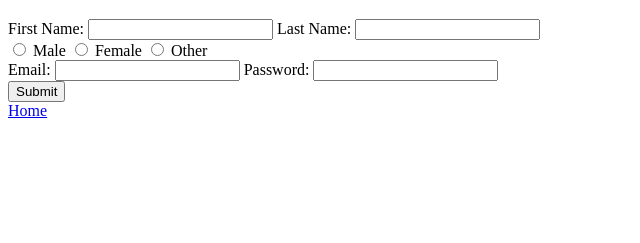
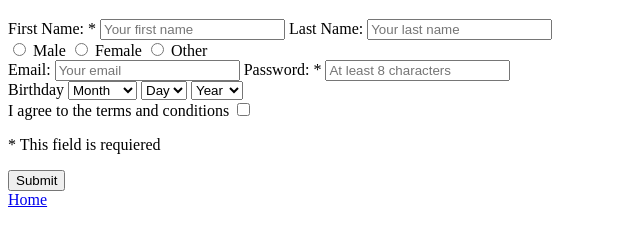
Before and after one commit to IvanRojas13/ejemplos-tecweb-html, a plain HTML site: page registroHTML.html in a window 1280 px wide. Shown: the part 61-304 px from the top of the page, without its empty margins (0-640 px from the left). Drawn offline with Linux system fonts and the light colour scheme.

Commit message:
Lista select, checkbox

```diff
--- a/registroHTML.html
+++ b/registroHTML.html
@@ -7,11 +7,11 @@
     <h1>Register</h1>
     <form method="POST">
 
-        <label for="first-name">First Name: </label>
-        <input type="text" name="first-name">
+        <label for="first-name">First Name: *</label>
+        <input type="text" name="first-name" required placeholder="Your first name">
 
         <label for="last-name">Last Name: </label>
-        <input type="text" name="last-name">
+        <input type="text" name="last-name" placeholder="Your last name">
 
         <div>
             <input type="radio" name="gender" id="male"> <!--Gender es para que solo deje elegir una opcion-->
@@ -26,11 +26,60 @@
 
         <div>
             <label for="email">Email: </label>
-            <input type="email" id="email">
+            <input type="email" id="email" placeholder="Your email">
 
-            <label for="password">Password: </label>
-            <input type="password" name="password" id="passowrd" required>
+            <label for="password">Password: *</label>
+            <input type="password" name="password" id="passowrd" required placeholder="At least 8 characters" minlength="4">
         </div>
+
+        <div>
+            <label>Birthday</label>
+            <select name="month">
+                <option>Month</option>
+                <option>======</option>
+                <option>"1"</option>
+                <option>"2"</option>
+                <option>"3"</option>
+                <option>Month</option>
+                <option>Jan</option>
+                <option>Feb</option>
+                <option>Mar</option>
+                <option>Apr</option>
+                <option>May</option>
+                <option>Jun</option>
+                <option>Jul</option>
+                <option>Aug</option>
+                <option>Sep</option>
+                <option>Oct</option>
+                <option>Nov</option>
+                <option>Dec</option>
+            </select>
+
+            <select name="day">
+                <option>Day</option>
+                <option>1</option>
+                <option>2</option>
+                <option>3</option>
+                <option>4</option>
+                <option>...</option>
+            </select>
+
+            <select name="year">
+                <option>Year</option>
+                <option>1997</option>
+                <option>1998</option>
+                <option>1999</option>
+            </select>
+        </div>
+
+        <label for="terms-conditions">
+            I agree to the terms and conditions
+        </label>
+        <input id="terms-conditions" type="checkbox" required>
+
+        <p>
+            * This field is requiered
+        </p>
 
         <!--Boton para enviar la informacion-->
         <input type="submit" value="Submit">
```
